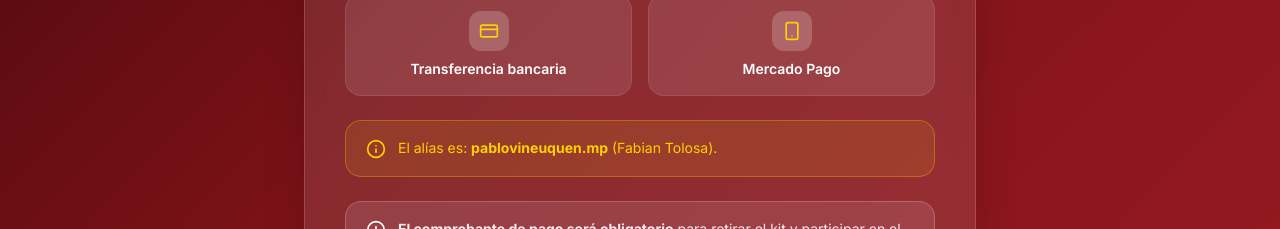
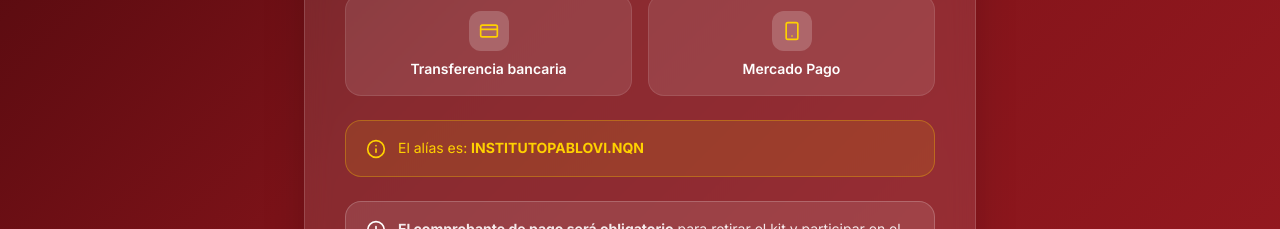
Before and after one commit to MauryBenavidez/pablovi-corre, a React (Vite) app: page / in a window 1280 px wide. Shown: the part 5820-6049 px from the top of the page. Built offline with nearby package versions, Linux system fonts and the light colour scheme; the HTML template or start-up script is replaced by a standard one.

Commit message:
Cambio de alias y FAQ
El alias es INSTITUTOPABLOVI.NQN y un FAQ estaba de mas.

```diff
--- a/src/components/FAQ.tsx
+++ b/src/components/FAQ.tsx
@@ -12,7 +12,7 @@ const faqs = [
   },
   {
     q: '¿Cómo se realiza el pago?',
-    a: 'El pago se puede realizar mediante transferencia bancaria o Mercado Pago. Los datos de pago serán publicados próximamente. El comprobante de pago será obligatorio para retirar el kit y participar en el evento.',
+    a: 'El pago se puede realizar mediante transferencia bancaria o Mercado Pago. El comprobante de pago será obligatorio para retirar el kit y participar en el evento.',
   },
   {
     q: '¿Qué sucede si soy menor de edad?',
@@ -25,10 +25,6 @@ const faqs = [
   {
     q: '¿Cuándo y dónde se realiza el evento?',
     a: 'La carrera se realiza el sábado 24 de octubre de 2026 en la ciudad de Neuquén. La largada y llegada es frente al Instituto Secundario Pablo VI. El horario exacto será confirmado próximamente.',
-  },
-  {
-    q: '¿Cuánto cuesta la inscripción?',
-    a: 'El costo de inscripción es de $30.000 por participante, para cualquier distancia. Esta tarifa aplica tanto para la Caminata Familiar (4km) como para la Prueba Competitiva (8km).',
   },
 ];
 
--- a/src/components/Registration.tsx
+++ b/src/components/Registration.tsx
@@ -64,7 +64,7 @@ export default function Registration() {
             <div className="flex items-start gap-3 bg-brand-yellow/10 border border-brand-yellow/30 rounded-2xl px-5 py-4">
               <Info className="w-5 h-5 text-brand-yellow flex-shrink-0 mt-0.5" />
               <p className="text-brand-yellow text-sm leading-relaxed">
-                El alías es: <b>pablovineuquen.mp</b> (Fabian Tolosa).
+                El alías es: <b>INSTITUTOPABLOVI.NQN</b>
               </p>
             </div>
 
```
